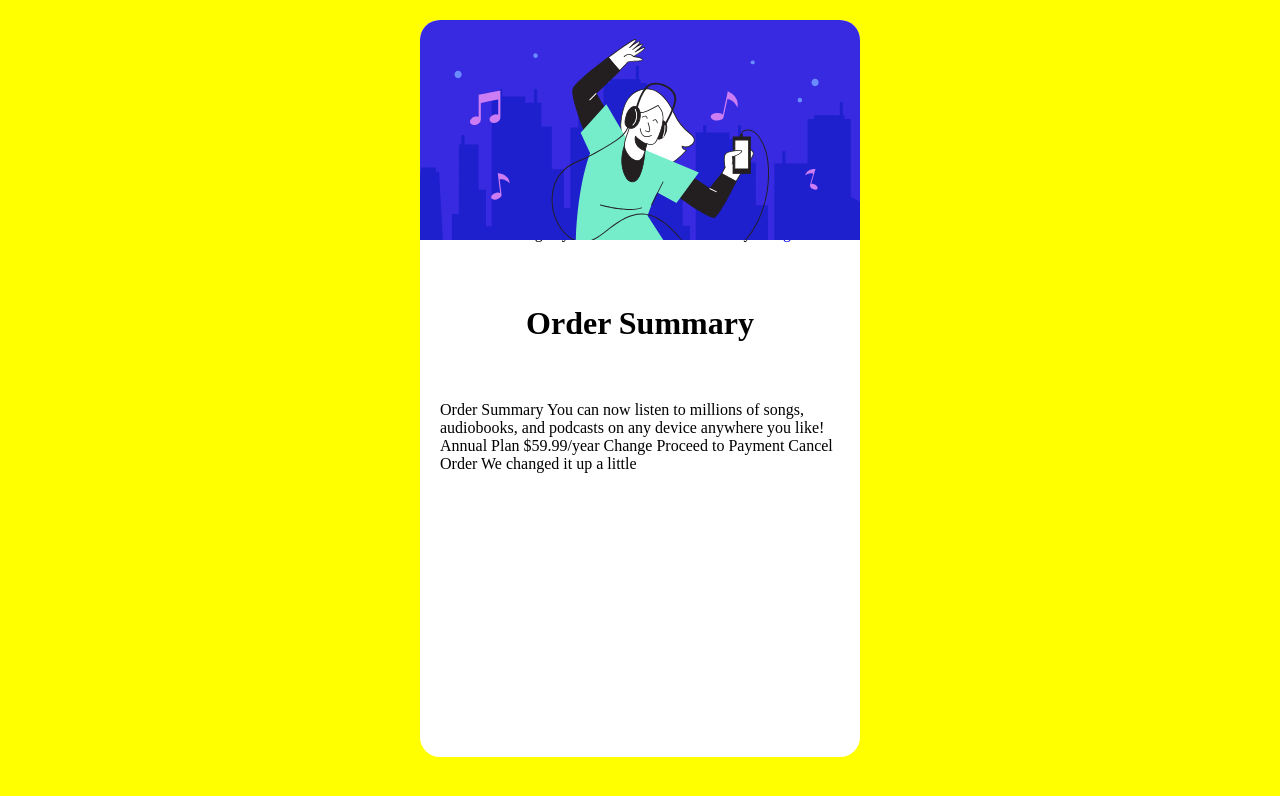
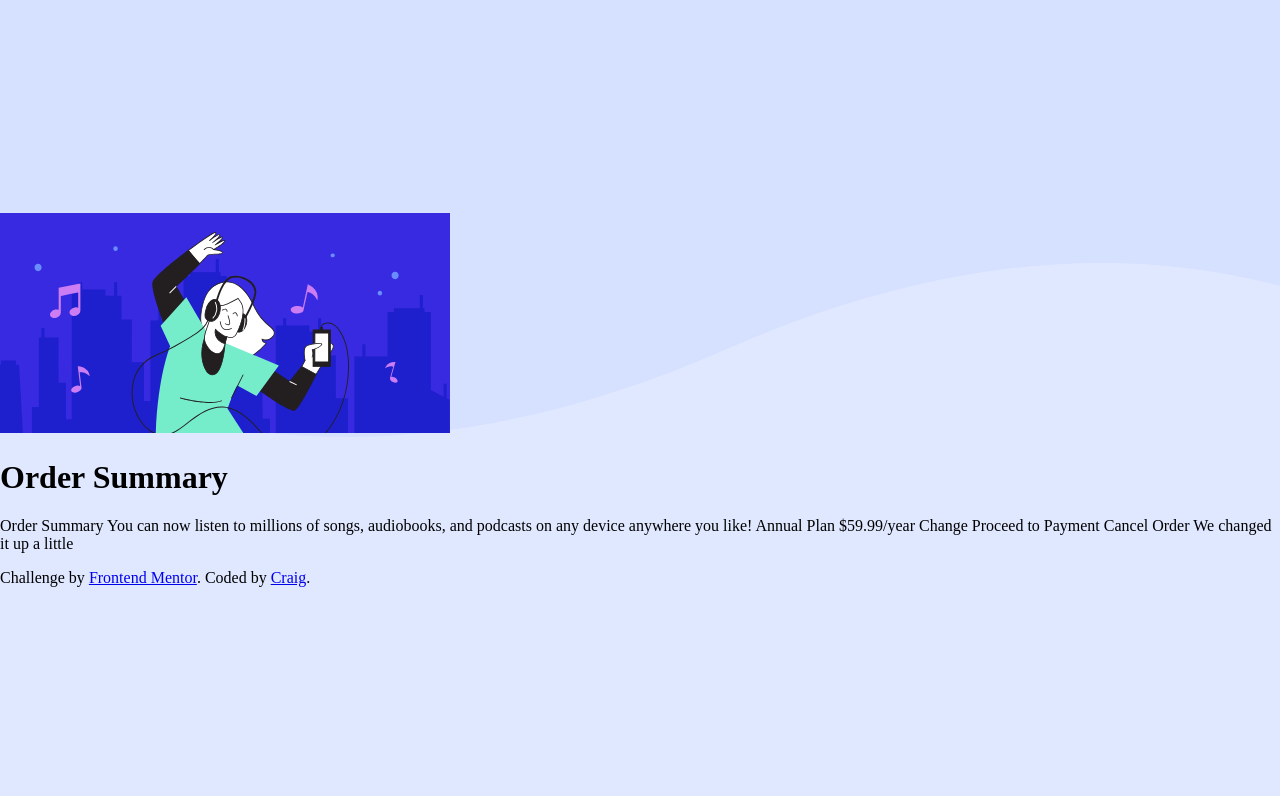
Before and after one commit to Craig270/Order_Summary, a website: page index.html in a window 1280 px wide. Drawn offline with Linux system fonts and the light colour scheme.

Commit message:
grinding away on learning grid

```diff
--- a/index.html
+++ b/index.html
@@ -3,18 +3,19 @@
   <head>
     <meta charset="UTF-8" />
     <meta name="viewport" content="width=device-width, initial-scale=1.0" />
-    <!-- displays site properly based on user's device -->
-
+    <link rel="preconnect" href="https://fonts.googleapis.com" />
+    <link rel="preconnect" href="https://fonts.gstatic.com" crossorigin />
+    <link
+      href="https://fonts.googleapis.com/css2?family=Red+Hat+Display:ital,wght@0,500;1,500&display=swap"
+      rel="stylesheet"
+    />
     <link
       rel="icon"
       type="image/png"
       sizes="32x32"
       href="./images/favicon-32x32.png"
     />
-
     <title>Frontend Mentor | Order summary card</title>
-
-    <!-- Feel free to remove these styles or customise in your own stylesheet 👍 -->
     <link rel="stylesheet" href="index.css" />
   </head>
   <body>
@@ -32,7 +33,6 @@
           Change Proceed to Payment Cancel Order We changed it up a little
         </p>
       </div>
-
       <div class="attribution">
         Challenge by
         <a href="https://www.frontendmentor.io?ref=challenge" target="_blank"
--- a/index.scss
+++ b/index.scss
@@ -1,78 +1,12 @@
-// $color: red;
-// $textcolor: yellow;
-// body {
-//   display: flex;
-//   background-color: rgb(224, 232, 255);
-//   background-image: url("images/pattern-background-desktop.svg");
-//   background-repeat: no-repeat;
-//   background-size: cover;
-//   font-family: "Red Hat Display", sans-serif;
-//   margin: 0;
-// }
-
-// .mainCard {
-//   background-color: white;
-//   display: flex;
-//   width: 450px;
-//   height: 697px;
-//   align-items: center;
-//   justify-content: center;
-
-//   .mainImg {
-//     display: flex;
-//     justify-content: flex-end;
-//   }
-//   .attribution {
-//     font-size: 11px;
-//     text-align: center;
-//     color: hsl(228, 45%, 44%);
-//   }
-// }
 body {
-  display: flex;
-  flex-direction: column;
-  background: yellow;
-  justify-content: center;
-}
-.mainCard {
-  display: flex;
-  flex-direction: column;
-  justify-content: flex-start;
-  align-items: center;
-  align-self: center;
-  position: relative;
-  width: 400px;
-  height: 697px;
-  border-radius: 1.25rem;
-  margin: 0.75rem;
-  overflow: hidden;
-  background: white;
-  padding: 20px;
-  .orderSummary {
-    display: flex;
-    justify-content: center;
-    align-self: center;
-  }
-}
-.box div {
-  width: 100px;
-  height: 100px;
+  margin: 0;
+  padding: 0;
+  height: 100vh;
+  display: grid;
+  place-items: center;
+  background-image: url("/images/pattern-background-desktop.svg");
+  background-repeat: repeat-x;
+  background-color: #e0e8ff;
 }
 
-.mainImg {
-  position: absolute;
-  top: 0;
-  left: 0;
-}
-.orderSummary {
-  display: flex;
-  justify-content: center;
-  align-self: center;
-  position: relative;
-  top: 38%;
-}
-
-.orderTitle {
-  position: relative;
-  top: 35%;
-}
+.mainCard
```
Also changed, not shown: README-true.md, index.css, 1 other file.
